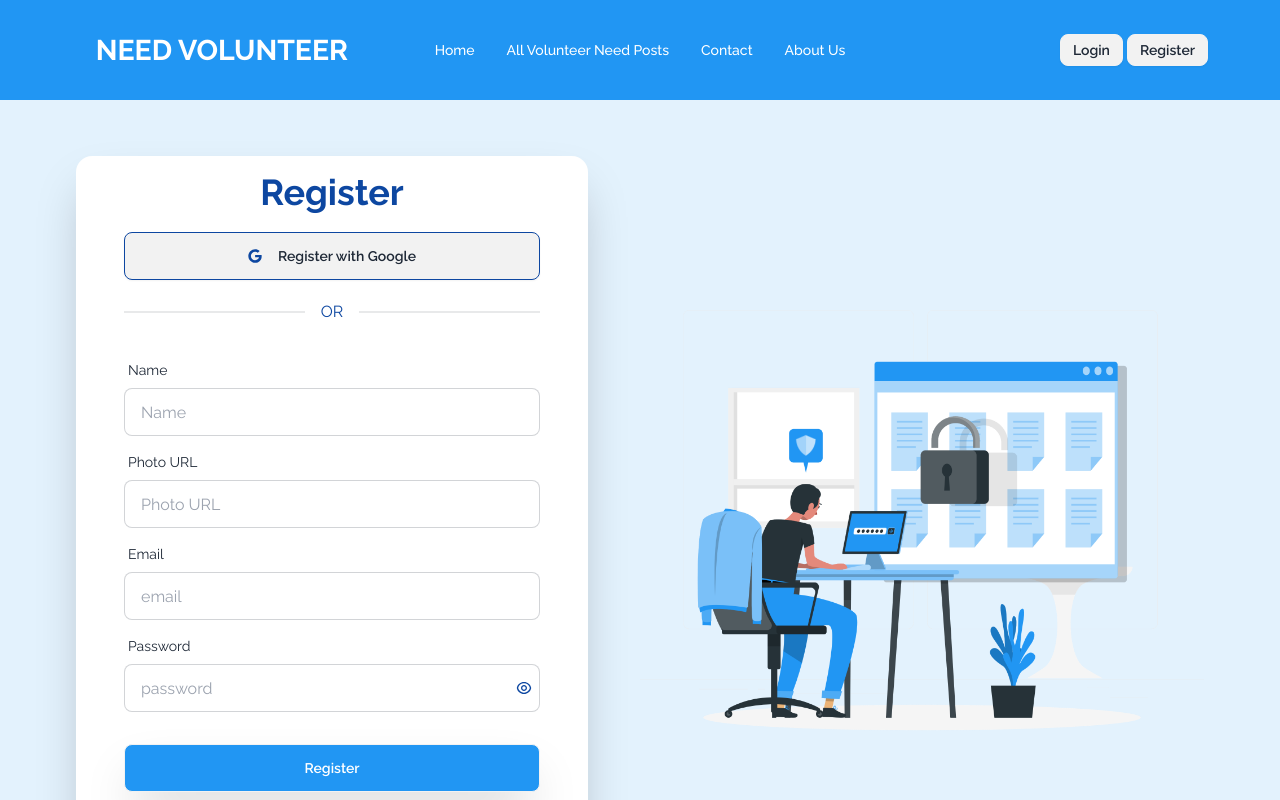
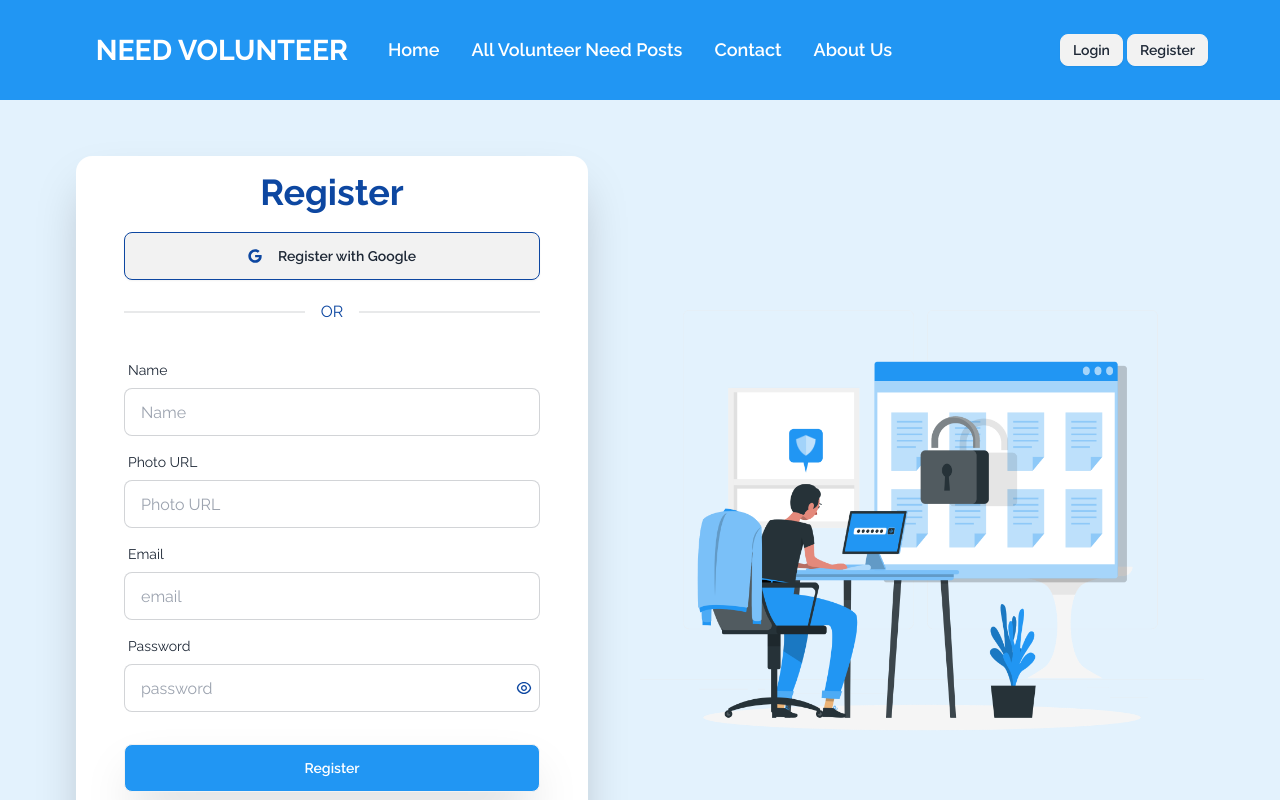
Before and after one commit to Niloy4001/Need-Volunteer, a React (Vite) app: page /register in a window 1280 px wide. Shown: the top 800 px of the page. Built offline with nearby package versions, Linux system fonts and the light colour scheme; no server answers; a web font is replaced by a local one.

Commit message:
navbar links style updated

```diff
--- a/src/components/Navbar.jsx
+++ b/src/components/Navbar.jsx
@@ -14,7 +14,7 @@ const Navbar = () => {
         <NavLink
           to="/"
           className={({ isActive }) =>
-            isActive ? "active-class" : "default-class font-medium"
+            isActive ? "active-class" : "default-class"
           }
         >
           Home
@@ -24,7 +24,7 @@ const Navbar = () => {
         <NavLink
           to="/allPost"
           className={({ isActive }) =>
-            isActive ? "active-class" : "default-class font-medium"
+            isActive ? "active-class" : "default-class"
           }
         >
           All Volunteer Need Posts
@@ -34,7 +34,7 @@ const Navbar = () => {
         <NavLink
           to="/contact"
           className={({ isActive }) =>
-            isActive ? "active-class" : "default-class font-medium"
+            isActive ? "active-class" : "default-class"
           }
         >
           Contact
@@ -44,7 +44,7 @@ const Navbar = () => {
         <NavLink
           to="/about"
           className={({ isActive }) =>
-            isActive ? "active-class" : "default-class font-medium"
+            isActive ? "active-class" : "default-class"
           }
         >
           About Us
@@ -52,7 +52,7 @@ const Navbar = () => {
       </li>
       {
         user && <li className="dropdown dropdown-bottom">
-        <div tabIndex={0} role="button" className=" font-medium btn-sm">
+        <div tabIndex={0} role="button" className=" font-semibold btn-sm">
           My Profile
         </div>
         <ul
@@ -63,7 +63,7 @@ const Navbar = () => {
             <NavLink
               to="/addPost"
               className={({ isActive }) =>
-                isActive ? "active-class" : "default-class font-medium"
+                isActive ? "active-class" : "default-class"
               }
             >
               Add Volunteer need Post
@@ -74,7 +74,7 @@ const Navbar = () => {
             <NavLink
               to="/manageMyPost"
               className={({ isActive }) =>
-                isActive ? "active-class" : "default-class font-medium"
+                isActive ? "active-class" : "default-class"
               }
             >
               Manage My Posts
@@ -127,7 +127,7 @@ const Navbar = () => {
             </div>
             <ul
               tabIndex={0}
-              className="menu menu-sm dropdown-content bg-base-100 rounded-box z-10 mt-3 w-52 p-2 shadow"
+              className="menu menu-sm dropdown-content bg-primary rounded-box z-10 mt-3 w-52 p-2 shadow"
             >
               {links}
             </ul>
@@ -143,14 +143,6 @@ const Navbar = () => {
           <ul className="menu menu-horizontal px-1">{links}</ul>
         </div>
         <div className="navbar-end gap-1">
-          {/* <div
-            onClick={() => handleMode()}
-            className={`shadow-2xl ${
-              mode === "light" ? "text-[#2B3440]" : "text-white"
-            } border-[#2B3440]  btn btn-sm   rounded-full h-0`}
-          >
-            {mode === "light" ? <FaRegMoon /> : <MdOutlineLightMode />}
-          </div> */}
           {user ? (
             <>
               {/* Avatar */}
@@ -185,9 +177,6 @@ const Navbar = () => {
                   </li>
                 </ul>
               </div>
-              {/* <button onClick={handleLogOut} className="btn btn-sm">
-                Logout
-              </button> */}
             </>
           ) : (
             <>
--- a/src/index.css
+++ b/src/index.css
@@ -2,3 +2,8 @@
 @tailwind base;
 @tailwind components;
 @tailwind utilities;
+
+.default-class, .active-class{
+    font-size: 18px;
+    font-weight: 600;
+}
```
